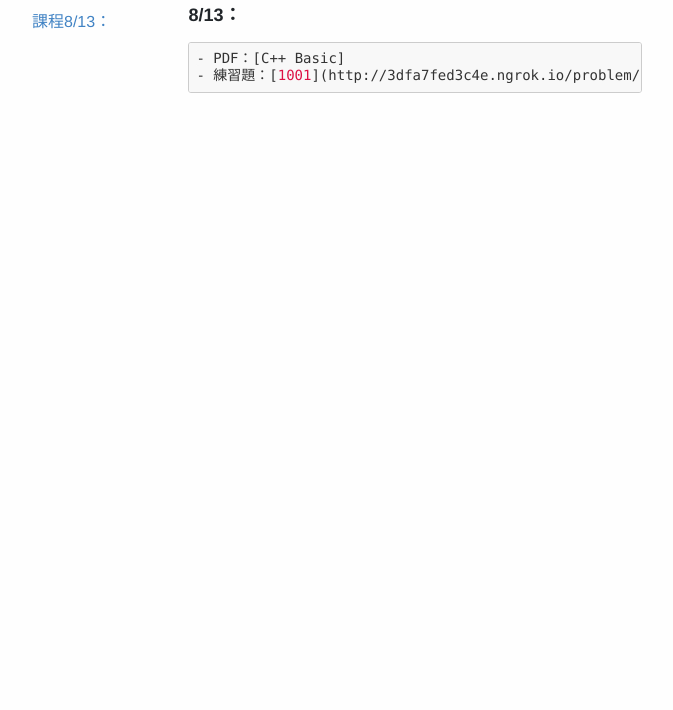
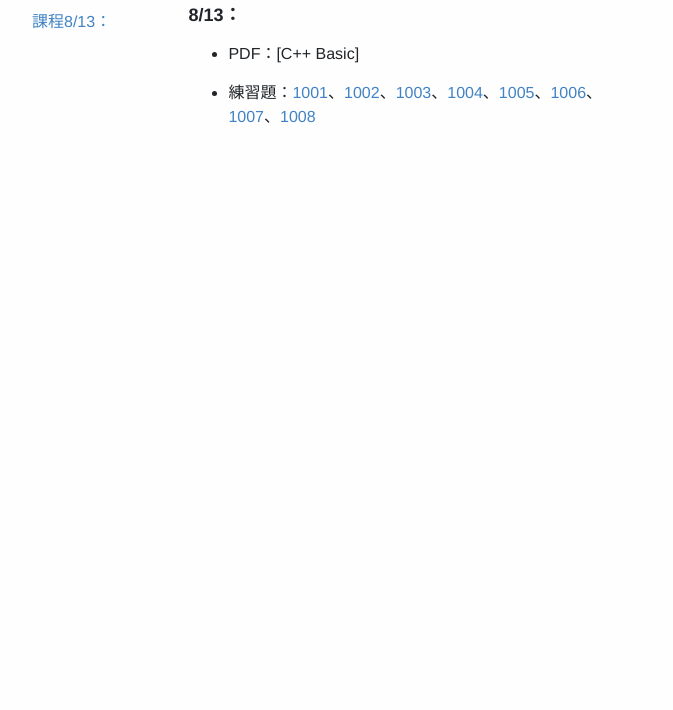
Before and after one commit to wulinginfor/wulinginfor.github.io, a plain HTML site: page index.html in a window 1280 px wide. Shown: the part 90-800 px from the top of the page, without its empty margins (303-976 px from the left). Drawn offline with nearby package versions, Linux system fonts and the light colour scheme; files that its build step writes are made by us from their sources.

Commit message:
Site updated: Thu 13 Aug 2020 08:50:03 AM CST

```diff
--- a/index.html
+++ b/index.html
@@ -22,8 +22,11 @@
       <div class="span9 main"><h1 id="武陵資訊讀書會"><a class="header-link" href="#武陵資訊讀書會"></a>武陵資訊讀書會</h1>
 <h2 id="課程"><a class="header-link" href="#課程"></a>課程</h2>
 <h3 id="8/13："><a class="header-link" href="#8/13："></a>8/13：</h3>
-<pre class="hljs"><code><span class="hljs-bullet">- </span>PDF：[C++ Basic]
-<span class="hljs-bullet">- </span>練習題：[<span class="hljs-string">1001</span>](<span class="hljs-link">http://3dfa7fed3c4e.ngrok.io/problem/1001</span>)、[<span class="hljs-string">1002</span>](<span class="hljs-link">http://3dfa7fed3c4e.ngrok.io/problem/1002</span>)、[<span class="hljs-string">1003</span>](<span class="hljs-link">http://3dfa7fed3c4e.ngrok.io/problem/1003</span>)、[<span class="hljs-string">1004</span>](<span class="hljs-link">http://3dfa7fed3c4e.ngrok.io/problem/1004</span>)、[<span class="hljs-string">1005</span>](<span class="hljs-link">http://3dfa7fed3c4e.ngrok.io/problem/1005</span>)、[<span class="hljs-string">1006</span>](<span class="hljs-link">http://3dfa7fed3c4e.ngrok.io/problem/1006</span>)、[<span class="hljs-string">1007</span>](<span class="hljs-link">http://3dfa7fed3c4e.ngrok.io/problem/1007</span>)、[<span class="hljs-string">1008</span>](<span class="hljs-link">http://3dfa7fed3c4e.ngrok.io/problem/1008</span>)</code></pre>      </div>
+<ul class="list">
+<li>PDF：[C++ Basic]</li>
+<li>練習題：<a href="http://3dfa7fed3c4e.ngrok.io/problem/1001">1001</a>、<a href="http://3dfa7fed3c4e.ngrok.io/problem/1002">1002</a>、<a href="http://3dfa7fed3c4e.ngrok.io/problem/1003">1003</a>、<a href="http://3dfa7fed3c4e.ngrok.io/problem/1004">1004</a>、<a href="http://3dfa7fed3c4e.ngrok.io/problem/1005">1005</a>、<a href="http://3dfa7fed3c4e.ngrok.io/problem/1006">1006</a>、<a href="http://3dfa7fed3c4e.ngrok.io/problem/1007">1007</a>、<a href="http://3dfa7fed3c4e.ngrok.io/problem/1008">1008</a></li>
+</ul>
+      </div>
     </div>
   </div>
 
```
Also changed, not shown: 1 other file.
